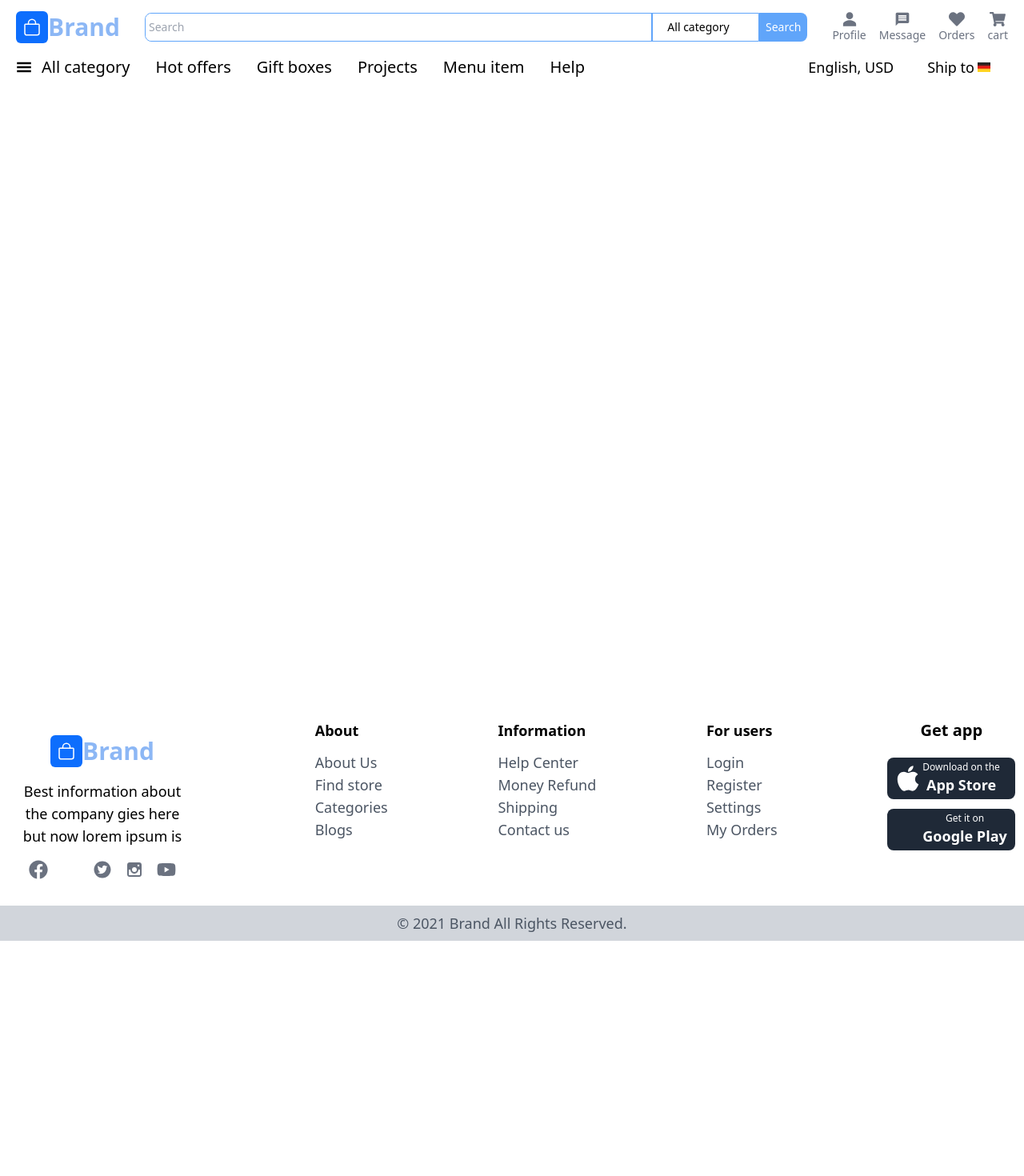
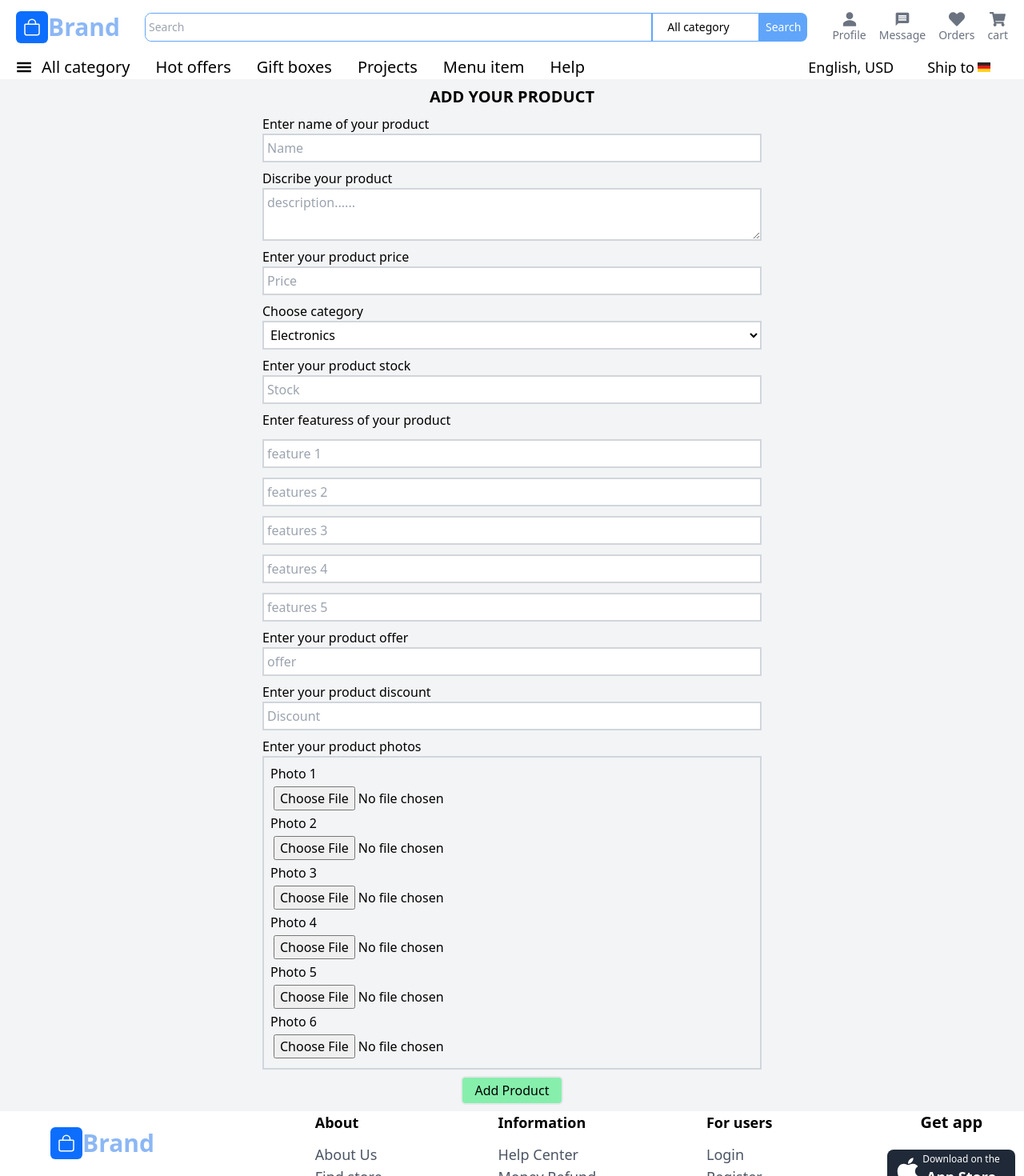
Before and after one commit to shivaprasadnashte/ShopNest-frontend, a React app: page /addproduct in a window 1280 px wide. Shown: the top 1470 px of the page at 80% size. Before the commit the page ends 1180 px from the top, so only its background shows below. Built offline with nearby package versions, Linux system fonts and the light colour scheme; some icons are missing; the HTML template or start-up script is replaced by a standard one.

Commit message:
Add product page added

```diff
--- a/src/Components/Navbar.jsx
+++ b/src/Components/Navbar.jsx
@@ -56,7 +56,7 @@ function Navbar() {
                                     <div className=' text-center flex flex-col items-center'
                                     onClick={
                                         ()=>{
-                                            navigate("/login")
+                                            navigate("/sellerprofile")
                                         }
                                     }>
                                         <IoPersonSharp className=' text-xl text-gray-500' />
--- a/src/pages/AddProduct.jsx
+++ b/src/pages/AddProduct.jsx
@@ -5,11 +5,125 @@ import Footer from '../Components/Footer'
 function AddProduct() {
   return (
     <>
-    <Navbar/>
-    <div className=' h-screen'>
+      <Navbar />
+      <div className=' w-full flex bg-gray-100 justify-center'>
+        <div className=' sm:w-1/2 p-2 flex flex-col gap-2 '>
+         <div className=' w-full justify-center flex text-xl font-bold'>  <p>ADD YOUR PRODUCT</p></div>
+          <div className=' flex flex-col gap1'>
+            <p>Enter name of your product</p>
+            <div className=' border-2 border-gray-300'>
+              <input type="text" placeholder='Name' className=' focus:outline-none w-full p-1' />
+            </div>
+          </div>
+          <div className=' flex flex-col gap1'>
+            <p>Discribe your product</p>
+            <div className=' border-2 border-gray-300'>
+              <textarea type="text" placeholder='description......' className=' h-full focus:outline-none w-full p-1' />
+            </div>
+          </div>
+          <div className=' flex flex-col gap1'>
+            <p>Enter your product price</p>
+            <div className=' border-2 border-gray-300'>
+              <input type="number" placeholder='Price' className=' focus:outline-none w-full p-1' />
+            </div>
+          </div>
 
-    </div>
-    <Footer/>
+          <div className=' flex flex-col gap1'>
+            <p>Choose category</p>
+            <div className=' border-2 border-gray-300'>
+              <select className=' focus:outline-none bg-white w-full p-1'>
+                <option value="volvo">Electronics</option>
+                <option value="saab">Clothes</option>
+                <option value="opel">Shoes</option>
+                <option value="audi">Automobiles</option>
+                <option value="volvo">Home interiors</option>
+                <option value="saab">Computer and tech</option>
+                <option value="opel">Tools, equipments</option>
+                <option value="audi">Sports and outdoor</option>
+                <option value="volvo">Animal and pets</option>
+                <option value="saab">Machinery tools</option>
+                <option value="opel">More category</option>
+              </select>
+            </div>
+          </div>
+
+          <div className=' flex flex-col gap1'>
+            <p>Enter your product stock</p>
+            <div className=' border-2 border-gray-300'>
+              <input type="number" placeholder='Stock' className=' focus:outline-none w-full p-1' />
+            </div>
+          </div>
+
+          <div className=' flex flex-col gap-3 gap1'>
+            <p>Enter featuress of your product</p>
+            <div className=' border-2 border-gray-300'>
+              <input type="text" placeholder='feature 1' className=' focus:outline-none w-full p-1' />
+            </div>
+            <div className=' border-2 border-gray-300'>
+              <input type="text" placeholder='features 2' className=' focus:outline-none w-full p-1' />
+            </div>
+            <div className=' border-2 border-gray-300'>
+              <input type="text" placeholder='features 3' className=' focus:outline-none w-full p-1' />
+            </div>
+            <div className=' border-2 border-gray-300'>
+              <input type="text" placeholder='features 4' className=' focus:outline-none w-full p-1' />
+            </div>
+            <div className=' border-2 border-gray-300'>
+              <input type="text" placeholder='features 5' className=' focus:outline-none w-full p-1' />
+            </div>
+          </div>
+
+          <div className=' flex flex-col gap1'>
+            <p>Enter your product offer</p>
+            <div className=' border-2 border-gray-300'>
+              <input type="text" placeholder='offer' className=' focus:outline-none w-full p-1' />
+            </div>
+          </div>
+
+          <div className=' flex flex-col gap1'>
+            <p>Enter your product discount</p>
+            <div className=' border-2 border-gray-300'>
+              <input type="number" placeholder='Discount' className=' focus:outline-none w-full p-1' />
+            </div>
+          </div>
+
+          <div className=' flex flex-col gap1'>
+            <p>Enter your product photos</p>
+            <div className=' border-2 p-2 border-gray-300'>
+              <div>
+                <p>Photo 1</p>
+                <input type="file" placeholder='Discount' className=' focus:outline-none w-full p-1' />
+              </div>
+              <div>
+                <p>Photo 2</p>
+                <input type="file" placeholder='Discount' className=' focus:outline-none w-full p-1' />
+              </div>
+              <div>
+                <p>Photo 3</p>
+                <input type="file" placeholder='Discount' className=' focus:outline-none w-full p-1' />
+              </div>
+              <div>
+                <p>Photo 4</p>
+                <input type="file" placeholder='Discount' className=' focus:outline-none w-full p-1' />
+              </div>
+              <div>
+                <p>Photo 5</p>
+                <input type="file" placeholder='Discount' className=' focus:outline-none w-full p-1' />
+              </div>
+              <div>
+                <p>Photo 6</p>
+                <input type="file" placeholder='Discount' className=' focus:outline-none w-full p-1' />
+              </div>
+            </div>
+          </div>
+          <div className='w-full justify-center flex'>
+            <button className=' border-gray-200 border-2 bg-green-300 w-32 hover:bg-green-600 p-1 rounded-md'>
+              Add Product
+            </button>
+          </div>
+        </div>
+      </div>
+      <Footer />
     </>
   )
 }
```
